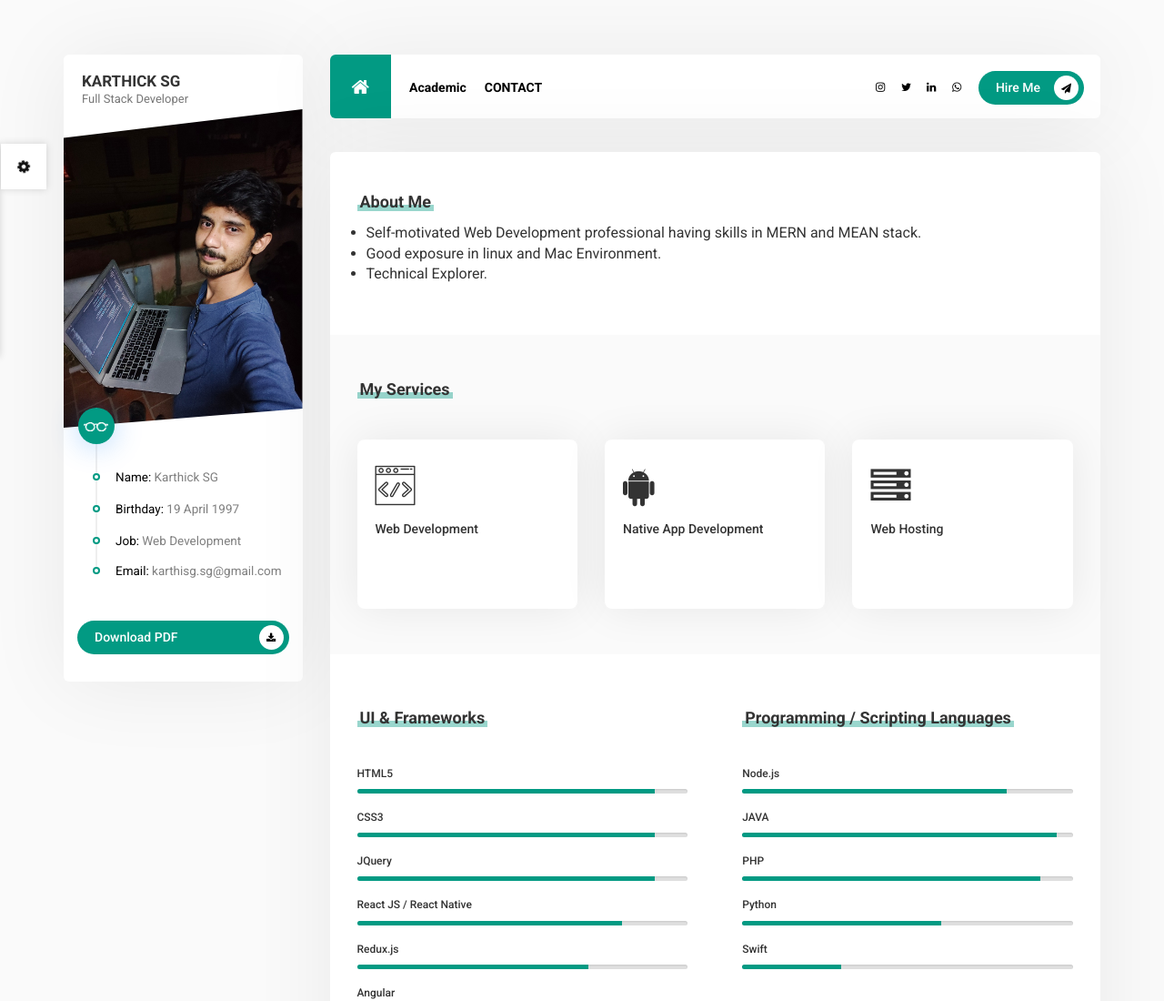
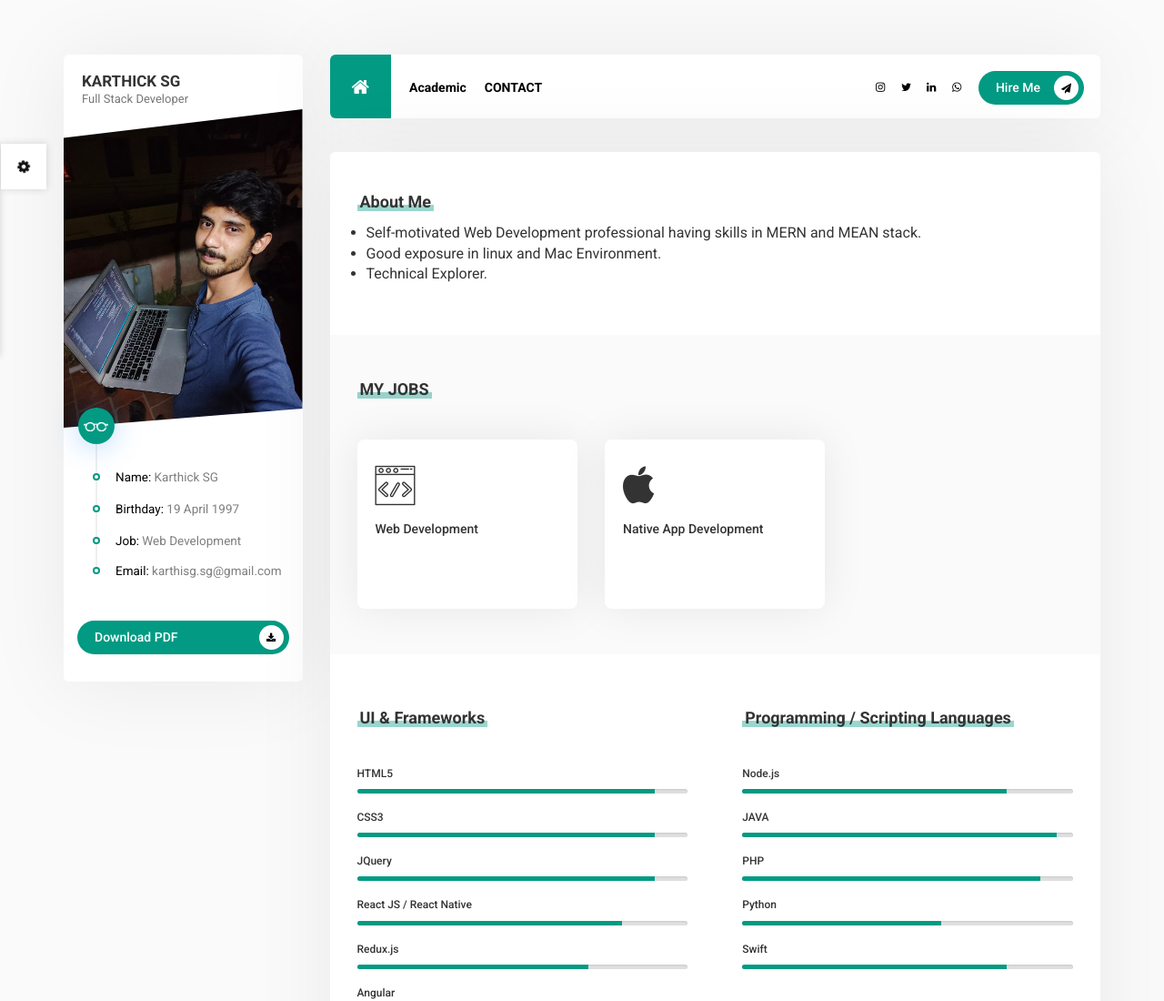
Before and after one commit to karthisgk/karthisgk.github.io, a plain HTML site: page index.html in a window 1280 px wide. Shown: the top 1100 px of the page at 91% size. Drawn offline with Linux system fonts and the light colour scheme; a script that the page names is missing.

Commit message:
saksjdaksd

```diff
--- a/index.html
+++ b/index.html
@@ -156,7 +156,7 @@
                 <!-- My Services Section -->
                 <div class="row">
                     <section class="services line graybg col-md-12 padding_50 padbot_50">
-                    <div class="section-title bottom_45"><span></span><h2>My Services</h2></div>
+                    <div class="section-title bottom_45"><span></span><h2>MY JOBS</h2></div>
                     <div class="row">
                         <!-- a service -->
                         <div class="col-md-4 col-sm-6 col-xs-12">
@@ -171,18 +171,9 @@
                         <div class="col-md-4 col-sm-6 col-xs-12">
                             <div class="service">
                                 <div class="icon">
-                                    <i class="mfa fa-android"></i>
+                                    <i class="mfa fa-apple"></i>
                                 </div>
                                 <span class="title">Native App Development</span>
-                            </div>
-                        </div>
-                        <!-- a service -->
-                        <div class="col-md-4 col-sm-6 col-xs-12">
-                            <div class="service">
-                                <div class="icon">
-                                    <i class="mfa fa-server"></i>
-                                </div>
-                                <span class="title">Web Hosting</span>
                             </div>
                         </div>
                     </div>
@@ -263,7 +254,7 @@
                             <li>
                                 <h3>Swift</h3>
                                 <div class="progress">
-                                    <div class="percentage" style="width:30%;"></div>
+                                    <div class="percentage" style="width:80%;"></div>
                                 </div>
                             </li>
                         </ul>
```
